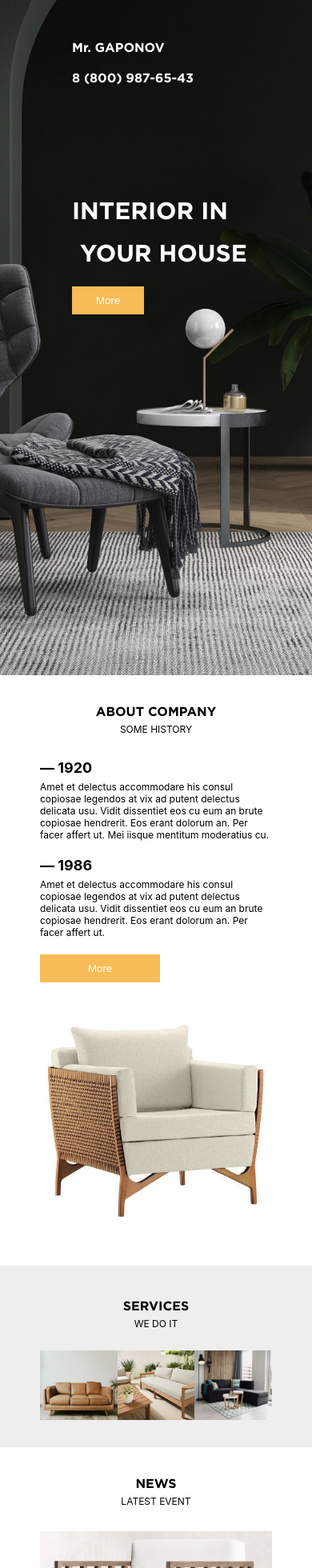
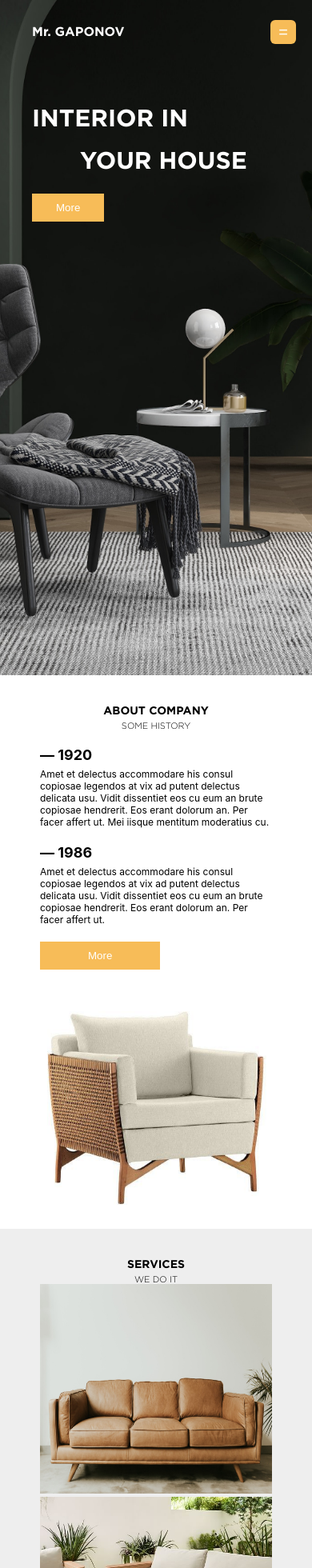
Before and after one commit to eggyyuliandika/furniture-web, a Next.js app: page / in a window 390 px wide. Shown: the top 1960 px of the page at 80% size. Built offline with nearby package versions, Linux system fonts and the light colour scheme.

Commit message:
revisi 8

```diff
--- a/pages/index.js
+++ b/pages/index.js
@@ -1,82 +1,15 @@
 import Head from "next/head";
 import Image from "next/image";
 import Link from "next/link";
+import { useState } from "react";
 
 export default function Home() {
-  // let btn = document.querySelector("#btn");
-  // let sidebar = document.querySelector(".sidebar");
-  // let searchBtn = document.querySelector(".bx-search");
-
-  // btn.onclick = function () {
-  //   sidebar.classList.toggle("active");
-  // };
-  // searchBtn.onclick = function () {
-  //   sidebar.classList.toggle("active");
-  // };
-  // btn.onclick = function () {
-  //   sidebar.classList.toggle("active");
-  // };
+  const [showMobileNav, setShowMobileNav] = useState(false);
   return (
     <div>
-      {/* <link
-        href="https://unpkg.com/boxicons@2.0.9/css/boxicons.min.css"
-        rel="stylesheet"
-      ></link> */}
       <div className="display">
-        {/* <div className="sidebar">
-          <div className="logo_content">
-            <div className="logo">
-              <i class="bx bxs-building-house"></i>
-              <div className="logo_name">Mr. GAPONOV</div>
-            </div>
-            <i class="bx bx-menu-alt-left" id="btn"></i>
-          </div>
-          <ul className="nav_list">
-            <li>
-              <i class="bx bx-search"></i>
-              <input type="text" placeholder="Search..." />
-              <span className="tooltip">Search</span>
-            </li>
-            <li>
-              <a href="#">
-                <i class="bx bxs-grid-alt"></i>
-                <span className="links_name">Dashboard</span>
-              </a>
-              <span className="tooltip">Dashboard</span>
-            </li>
-            <li>
-              <a href="#">
-                <i class="bx bxs-grid-alt"></i>
-                <span className="links_name">Main</span>
-              </a>
-              <span className="tooltip">Main</span>
-            </li>
-            <li>
-              <a href="#">
-                <i class="bx bx-images"></i>
-                <span className="links_name">Gallery</span>
-              </a>
-              <span className="tooltip">Gallery</span>
-            </li>
-            <li>
-              <a href="#">
-                <i class="bx bx-info-circle"></i>
-                <span className="links_name">About</span>
-              </a>
-              <span className="tooltip">About</span>
-            </li>
-            <li>
-              <a href="#">
-                <i class="bx bxs-contact"></i>
-                <span className="links_name">Contact</span>
-              </a>
-              <span className="tooltip">Contact</span>
-            </li>
-          </ul>
-          <div className="profile_content"></div>
-        </div> */}
         <nav className="menu">
-          <div className="heading">
+          <div className="heading-mobile">
             <div>Mr. GAPONOV</div>
           </div>
           <ul>
@@ -95,13 +28,21 @@ export default function Home() {
           </ul>
           <div className="item">8 (800) 987-65-43</div>
         </nav>
-
-        <nav className="menu-mobile">
+        <nav className="mobile-nav">
           <div className="heading-mobile">
             <div>Mr. GAPONOV</div>
           </div>
-          <div className="heading-mobile">8 (800) 987-65-43</div>
+          <button onClick={() => setShowMobileNav(!showMobileNav)}>=</button>
+          <div
+            className={`mobile-nav-content ${showMobileNav ? "visible" : ""}`}
+          >
+            <a>Home</a>
+            <a>About</a>
+            <a>Galery</a>
+            <a>Contact</a>
+          </div>
         </nav>
+
         <div className="judul-mobile">
           <div className="heading-mobile">INTERIOR IN</div>
           <div className="subjudul1-mobile">YOUR HOUSE</div>
@@ -201,7 +142,7 @@ export default function Home() {
           </div>
         </div>
         <div className="img-news">
-          <Image src="/furniture9.jpeg" width="560" height="400" />
+          <Image src="/furniture9.jpeg" width="600" height="550" />
         </div>
       </div>
 
@@ -219,9 +160,13 @@ export default function Home() {
         <div className="container-sign">
           <div className="subsign">
             <Image src="/furniture7.jpg" width="300" height="300" />
+
             <Image src="/furniture6.jpg" width="300" height="300" />
+
             <Image src="/furniture2.jpg" width="300" height="300" />
+
             <Image src="/furniture8.jpeg" width="300" height="300" />
+
             <Image src="/furniture10.jpeg" width="300" height="300" />
           </div>
         </div>
--- a/styles/style.css
+++ b/styles/style.css
@@ -8,26 +8,86 @@
   src: url(../Gotham-Font/Gotham/Gotham-Thin.otf);
 }
 
+@font-face {
+  font-family: "Gotham Light";
+  src: url(../Gotham-Font/Gotham/Gotham-Light.otf);
+}
+
 /* Responsive Breakpoint */
+
+@media only screen and (min-width: 1366px) {
+  div.content1-news {
+    padding: 70px 150px 0px 40px;
+  }
+
+  div.content2-news {
+    padding: 20px 150px 0px 40px;
+  }
+
+  div.container-services {
+    display: grid;
+    grid-template-areas: "header header header" "img1 img2 img3";
+    grid-template-columns: 0.5fr 0.5fr 0.5fr;
+    grid-template-rows: 1fr 2fr;
+    background-color: rgb(238, 238, 238);
+    padding: 0px 100px 50px 100px;
+  }
+  div.img1-services {
+    justify-self: end;
+    padding: 0;
+  }
+
+  div.img3-services {
+    justify-self: start;
+    grid-area: img3;
+    padding: 0;
+  }
+}
+
 @media only screen and (max-width: 600px) {
+  div.mobile-nav h2 {
+    font-size: 17px;
+    font-family: "Gotham";
+    justify-content: flex-start;
+  }
+
+  nav.mobile-nav {
+    height: 80px;
+    width: 100%;
+    padding: 20px 20px 20px 40px;
+    top: 0;
+    left: 0;
+    right: 0;
+    display: flex;
+    justify-content: space-between;
+  }
+
+  div.heading-mobile {
+    padding: 10px 10px 10px 0px;
+  }
+
+  nav.mobile-nav button {
+    border: none;
+    padding: 0px 10px;
+    border-radius: 6px;
+    margin: 5px 0px;
+    font-size: 20px;
+    justify-content: flex-end;
+  }
+
   nav.menu {
     display: none;
-    grid-template-columns: 1fr 1fr 1fr;
-    align-items: center;
-    padding-top: 10px;
   }
 
   nav.menu-mobile {
     display: block;
-    padding: 40px;
-    font-family: "Gotham";
+    padding: 40px 40px 0px 40px;
   }
 
   div.judul-mobile {
     display: block;
     font-size: 30px;
-    padding: 80px 30px 30px 40px;
-    font-family: "Gotham";
+    padding: 40px 30px 30px 40px;
   }
 
   div.desc1 {
@@ -35,7 +95,6 @@
   }
 
   div.container-about {
-    display: grid;
     grid-template-areas:
       "header"
       "content1"
@@ -47,17 +106,15 @@
   }
 
   div.subheader-about {
-    font-size: 16px;
+    font-size: 14px;
   }
   div.content1-about {
     font-size: 12px;
-    grid-area: content1;
-    padding: 30px 0px 0px 0px;
+    padding: 20px 0px 0px 0px;
   }
 
   div.content2-about {
     font-size: 12px;
-    grid-area: content2;
     padding: 20px 0px 0px 0px;
   }
 
@@ -69,30 +126,30 @@
     padding: 10px 60px;
   }
 
+  div.img-about {
+    padding: 30px 0 0 0;
+  }
+
   div.container-services {
-    padding: 30px 50px 30px 50px;
+    grid-template-areas: "header" "img1" "img2" "img3";
+    grid-template-columns: 1fr;
+    grid-template-rows: 0.5fr 2fr 2fr 2fr;
+    padding: 30px 50px;
   }
 
   div.img1-services {
-    grid-area: img1;
-    justify-self: center;
-    padding: 20px 0 0 0;
+    padding: 0;
   }
 
   div.img2-services {
-    grid-area: img2;
-    justify-self: center;
-    padding: 20px 0 0 0;
+    padding: 0;
   }
 
   div.img3-services {
-    grid-area: img3;
-    justify-self: center;
-    padding: 20px 0 0 0;
+    padding: 0;
   }
 
   div.container-news {
-    display: grid;
     margin: 30px 50px;
     grid-template-areas:
       "header"
@@ -104,8 +161,6 @@
   }
 
   div.img-news {
-    grid-area: img;
-    justify-self: center;
     padding: 30px 0px 0px 0px;
   }
 
@@ -115,33 +170,24 @@
 
   div.content1-news {
     font-size: 12px;
-    grid-area: content1;
-    padding: 50px 0px 0px 0px;
+    padding: 30px 0px 0px 0px;
   }
 
   div.content2-news {
     font-size: 12px;
-    grid-area: content2;
-    padding: 40px 0px 0px 0px;
+    padding: 20px 0px 0px 0px;
   }
 
   div.sign-up {
-    padding: 10px;
-    background-color: rgb(238, 238, 238);
+    padding: 30px 10px 10px 10px;
   }
 
   .subheader-sign3 input {
     width: 70%;
-    padding: 10px;
-    border: transparent;
-    background-color: rgb(248, 248, 248);
   }
 
   button.subs-btn-sign {
     padding: 10px;
-    border: transparent;
-    background-color: rgb(247, 188, 88);
-    color: rgb(245, 245, 245);
   }
 
   div.container-sign {
@@ -157,105 +203,71 @@
   }
 
   div.content1-footer {
-    grid-area: content1;
     padding: 10px 20px 10px 20px;
   }
 
   div.content2-footer {
-    grid-area: content2;
     padding: 10px 20px 10px 20px;
     justify-self: center;
   }
 
   div.content3-footer {
-    grid-area: content3;
     padding: 10px 20px 10px 20px;
   }
 
   div.footer {
-    display: grid;
-    grid-template-columns: 1fr 0.5fr 0.5fr;
-    grid-template-areas: "content1 content2 content3";
     padding: 20px 20px 0px 20px;
-    background-color: rgb(42, 42, 42);
-    color: rgb(245, 245, 245);
     margin: 0px;
     font-size: 6px;
   }
 }
 
-/* @media only screen and (max-width: 1024px) {
-  div.menu {
-    grid-template-columns: 1fr 2fr 1fr;
+.mobile-nav {
+  display: none;
+  color: #fff;
+  font-family: "Gotham";
 }
 
-  nav.menu {
-    padding: 10px 70px;
+.mobile-nav button {
+  background-color: rgb(247, 188, 88);
+  color: #fff;
+  transition: 0.3s;
+  cursor: pointer;
 }
 
-  nav.menu ul {
-    display: flex;
-    justify-content: center;
+.mobile-nav button:hover {
+  background-color: rgb(0, 98, 255);
 }
 
-  div.content1-about {
-    padding: 50px 0px 0px 0px;
-    font-size: 12px;
+.mobile-nav-content {
+  display: none;
+  position: fixed;
+  padding: 20px;
+  top: 50px;
+  left: 70%;
+  right: 4%;
+  border-radius: 6px;
+  justify-content: center;
+  flex-direction: column;
+  background-color: #fff;
+  color: #000;
 }
 
-  div.content2-about {
-    padding: 10px 0px 0px 0px;
-    font-size: 12px;
+.mobile-nav-content.visible {
+  display: flex;
+  padding: 20px;
+  margin-top: 20px;
 }
 
-  div.display-more-about {
-    padding-top: 20px;
+.mobile-nav-content a {
+  text-align: center;
+  padding: 10px 6px;
+  font-family: "Gothams";
 }
 
-  div.container-services {
-    padding: 0px 150px 50px 150px;
+.mobile-main {
+  width: 50%;
 }
-
-  div.img1-services {
-    padding-left: 0px;
-  }
-
-  div.img3-services {
-    padding-right: 0px;
-  }
-
-  div.img-news {
-    padding: 50px 0px 0px 0px;
-  }
-
-  div.judul-news {
-    font-size: 12px;
-    padding-top: 2px;
-  }
-
-  div.content1-news {
-    font-size: 10px;
-    padding: 60px 0px 0px 0px;
-  }
-
-  div.content2-news {
-    font-size: 10px;
-    padding: 10px 0px 0px 0px;
-  }
-
-  div.more-news {
-    padding-top: 10px;
-  }
-
-  div.footer {
-    font-size: 12px;
-    padding: 30px 0px 0px 0px;
-  }
-
-  div.content1-footer {
-    padding: 30px 0px 0px 50px;
-  }
-} */
 
 .display {
   background-image: url(../public/bg1.jpg);
@@ -270,6 +282,75 @@
 
 /* Navigasi */
 
+.topnav {
+  overflow: hidden;
+  background-color: rgb(44, 85, 46);
+}
+
+.topnav a {
+  float: center;
+  display: block;
+  color: #f2f2f2;
+  text-align: center;
+  padding: 14px 16px;
+  text-decoration: none;
+  font-size: 17px;
+}
+
+.active {
+  background-color: #04aa6d;
+  color: white;
+}
+
+.dropdown {
+  float: center;
+  overflow: hidden;
+}
+
+.dropdown .dropbtn {
+  font-size: 17px;
+  border: none;
+  outline: none;
+  color: white;
+  padding: 14px 16px;
+  background-color: inherit;
+  font-family: inherit;
+  margin: 0;
+}
+
+.dropdown-content {
+  display: none;
+  position: absolute;
+  background-color: #f9f9f9;
+  min-width: 160px;
+  box-shadow: 0px 8px 16px 0px rgba(0, 0, 0, 0.2);
+  z-index: 1;
+}
+
+.dropdown-content a {
+  float: none;
+  color: black;
+  padding: 12px 16px;
+  text-decoration: none;
+  display: block;
+  text-align: left;
+}
+
+.topnav a:hover,
+.dropdown:hover .dropbtn {
+  background-color: #555;
+  color: white;
+}
+
+.dropdown-content a:hover {
+  background-color: #ddd;
+  color: black;
+}
+
+.dropdown:hover .dropdown-content {
+  display: none;
+}
+
 .menu-mobile {
   padding: 30px;
   font-family: "Gotham";
@@ -277,7 +358,7 @@
 }
 
 .heading-mobile {
-  padding: 10px 10px 10px 50px;
+  padding: 10px 10px 10px 60px;
 }
 
 .judul-mobile {
@@ -296,6 +377,11 @@
   border: transparent;
   background-color: rgb(247, 188, 88);
   color: white;
+}
+
+.dropbtn {
+  background-color: transparent;
+  border: transparent;
 }
 
 .menu {
@@ -390,7 +476,8 @@
 }
 
 .subheader1-about {
-  font-size: 12px;
+  font-family: "Gotham Light";
+  font-size: 11px;
 }
 
 .judul-content-about {
@@ -500,6 +587,7 @@
 }
 
 .content1-news {
+  font-family: "Gotham Light";
   grid-area: content1;
   padding: 60px 150px 0px 20px;
 }
@@ -635,165 +723,75 @@ p {
   margin: 0;
 }
 
-/* .sidebar {
-  position: fixed;
-  top: 0;
-  left: 0;
-  width: 78px;
-  height: 100%;
-  background-color: #111;
-  padding: 6px 14px;
-  transition: all 0.5s ease;
+.topnav {
+  overflow: hidden;
+  background-color: #333;
 }
 
-.sidebar.active {
-  width: 240px;
+.topnav a {
+  float: left;
+  display: block;
+  color: #f2f2f2;
+  text-align: center;
+  padding: 14px 16px;
+  text-decoration: none;
+  font-size: 17px;
 }
 
-.sidebar .logo_content .logo {
-  color: #fff;
-  display: flex;
-  height: 50px;
-  width: 100%;
-  align-items: center;
-  opacity: 0;
-  pointer-events: none;
+.active {
+  background-color: #04aa6d;
+  color: white;
 }
 
-.sidebar .active .logo_content .logo {
-  opacity: 1;
-  pointer-events: none;
-}
-
-.logo_content .logo i {
-  font-size: 28px;
-  margin-right: 5px;
-}
-
-.logo_content .logo .logo_name {
-  font-size: 20px;
-  font-weight: 400;
-}
-
-.sidebar #btn {
-  position: absolute;
-  color: #fff;
-  left: 50%;
-  top: 6px;
-  font-size: 20px;
-  height: 50px;
-  width: 50px;
-  text-align: center;
-  line-height: 50px;
-  transform: translateX(-50%);
-}
-
-.sidebar.active #btn {
-  left: 90%;
-}
-
-.sidebar ul {
-  margin-top: 20px;
-}
-
-.sidebar ul li {
-  position: relative;
-  height: 50px;
-  width: 100%;
-  margin: 0 5px;
-  list-style: none;
-  line-height: 50px;
-}
-
-.sidebar ul li .tooltip {
-  position: absolute;
-  left: 122px;
-  border-radius: 6px;
-  line-height: 35px;
-  text-align: center;
-  top: 0;
-  transform: translateY(-50%, -50%);
-  height: 35px;
-  width: 122px;
-  background: #fff;
-  box-shadow: 0 5px 10px rgba(0, 0, 0, 0.2);
-  transition: 0s;
-  opacity: 0;
-  pointer-events: none;
+.topnav .icon {
   display: block;
 }
 
-.sidebar.active ul li .tooltip {
+.dropdown {
+  float: left;
+  overflow: hidden;
+}
+
+.dropdown .dropbtn {
+  font-size: 17px;
+  border: none;
+  outline: none;
+  color: white;
+  padding: 14px 16px;
+  background-color: inherit;
+  font-family: inherit;
+  margin: 0;
+}
+
+.dropdown-content {
+  display: none;
+  position: absolute;
+  background-color: #f9f9f9;
+  min-width: 160px;
+  box-shadow: 0px 8px 16px 0px rgba(0, 0, 0, 0.2);
+  z-index: 1;
+}
+
+.dropdown-content a {
+  float: none;
+  color: black;
+  padding: 12px 16px;
+  text-decoration: none;
+  display: block;
+  text-align: left;
+}
+
+.topnav a:hover,
+.dropdown:hover .dropbtn {
+  background-color: #555;
+  color: white;
+}
+
+.dropdown-content a:hover {
+  background-color: #ddd;
+  color: black;
+}
+
+.dropdown:hover .dropdown-content {
   display: block;
 }
-
-.sidebar ul li:hover .tooltip {
-  transition: all 0.5s ease;
-  top: 50%;
-  opacity: 1;
-}
-
-.sidebar ul li a {
-  color: #fff;
-  display: flex;
-  align-items: center;
-  text-decoration: none;
-  transition: all 0.4s ease;
-  border-radius: 12px;
-  white-space: nowrap;
-}
-
-.sidebar ul li a:hover {
-  color: #11101d;
-  background: #fff;
-}
-
-.sidebar ul li i {
-  height: 50px;
-  min-width: 50px;
-  border-radius: 12px;
-  line-height: 50px;
-  text-align: center;
-}
-
-.sidebar.links_name {
-  opacity: 0;
-  pointer-events: none;
-}
-
-.sidebar ul li input {
-  position: absolute;
-  height: 100%;
-  width: 100%;
-  left: 0;
-  top: 0;
-  border-radius: 12px;
-  outline: none;
-  border: none;
-  background: #1d1b31;
-  padding-left: 50px;
-  font-size: 16px;
-  color: #fff;
-}
-
-.sidebar ul li .bx-search {
-  position: absolute;
-  z-index: 99;
-  color: #fff;
-  font-size: 22px;
-  transition: all 0.5 ease;
-}
-
-.sidebar ul li .bx-search:hover {
-  background: #fff;
-  color: #1d1b31;
-}
-
-.nav_list {
-  padding: 0;
-}
-
-.logo_icon {
-  background-color: transparent;
-  border: transparent;
-} */
```
Lines whose indentation alone changed are shown as unchanged.
